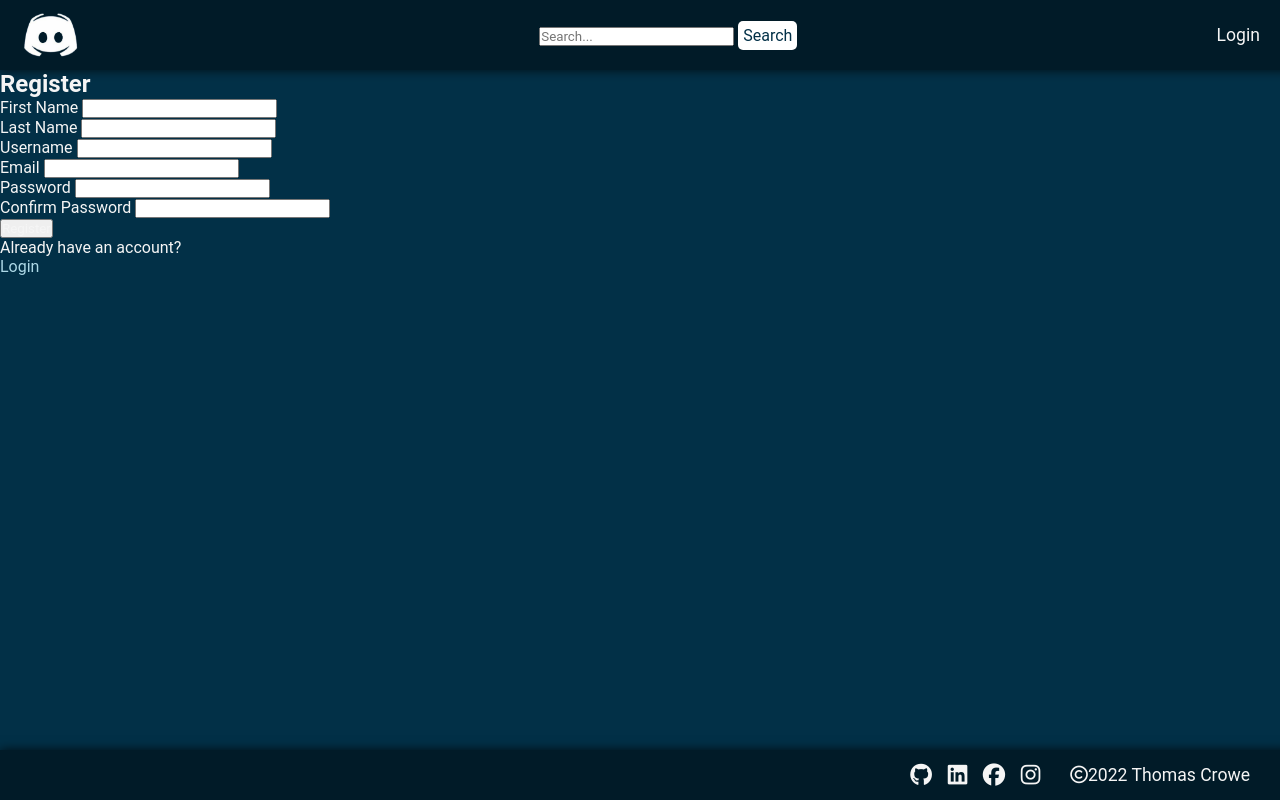
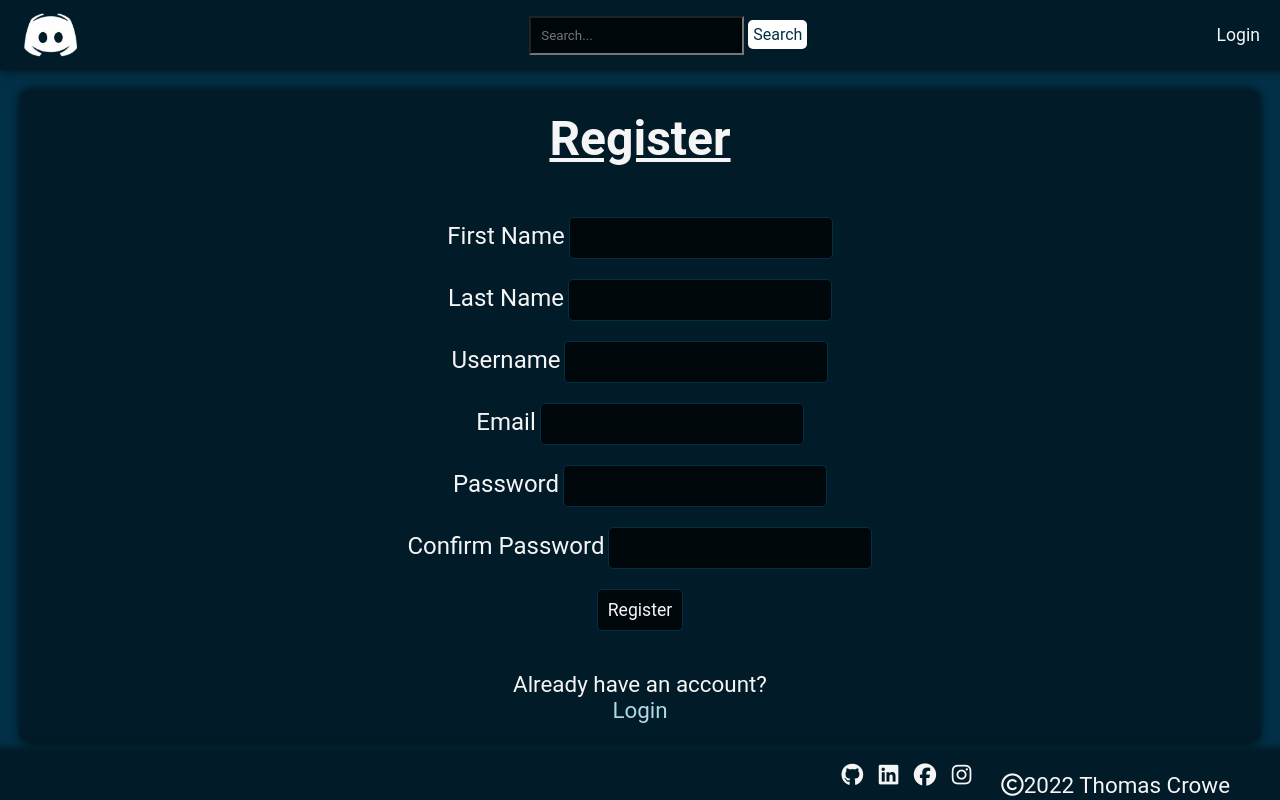
Before and after one commit to wtcrowe4/discord, a Django app: page /register/ in a window 1280 px wide. Run offline with Django 4.2, Linux system fonts and the light colour scheme; some libraries are stand-ins or nearby versions.

Commit message:
Styled login and register pages

```diff
--- a/app/templates/app/register_login.html
+++ b/app/templates/app/register_login.html
@@ -3,7 +3,7 @@
 {% block content %}
 
 {% if page == 'login' %}
-<div>
+<div id="login-container">
     <h2>Login</h2>
     <form method="POST">
         {% csrf_token %}
@@ -22,7 +22,7 @@
 </div>
 
 {% elif page == 'register' %}
-<div>
+<div id="register-container">
     <h2>Register</h2>
     <form method="POST">
         {% csrf_token %}
--- a/static/styles/css/main.css
+++ b/static/styles/css/main.css
@@ -14,6 +14,10 @@
   margin: 0px;
   padding: 0px 20px;
   box-shadow: 0px 0px 10px 0px rgba(0, 0, 0, 0.75);
+}
+.navbar-container form #search-bar {
+  background-color: rgba(0, 0, 0, 0.75);
+  padding: 10px;
 }
 .navbar-container button {
   padding: 5px;
@@ -112,6 +133,138 @@
 }
 .home-container .activity p {
   font-size: 1.1rem;
+}
+
+#login-container {
+  display: flex;
+  flex-direction: column;
+  align-items: center;
+  justify-content: center;
+  padding: 20px;
+  background-color: rgb(1, 27, 40);
+  border-radius: 10px;
+  margin: 20px;
+  box-shadow: 0px 0px 10px 0px rgba(0, 0, 0, 0.85);
+  transition: all 0.3s ease;
+}
+#login-container:hover {
+  box-shadow: 0px 0px 15px 0px rgba(0, 0, 0, 0.85);
+}
+#login-container h2 {
+  text-align: center;
+  font-size: 3rem;
+  text-decoration: underline;
+  padding-bottom: 50px;
+}
+#login-container form {
+  text-align: center;
+}
+#login-container form label {
+  font-size: 1.5rem;
+  padding-bottom: 10px;
+}
+#login-container form input {
+  padding: 10px;
+  border-radius: 5px;
+  border: 1px solid #023047;
+  background-color: rgba(0, 0, 0, 0.75);
+  color: whitesmoke;
+  font-size: 1.1rem;
+  margin-bottom: 20px;
+}
+#login-container form button {
+  text-align: center;
+  padding: 10px;
+  border-radius: 5px;
+  border: 1px solid #023047;
+  background-color: rgba(0, 0, 0, 0.75);
+  color: whitesmoke;
+  font-size: 1.1rem;
+  margin-bottom: 20px;
+  cursor: pointer;
+  transition: all 0.3s ease;
+}
+#login-container form button:hover {
+  background-color: #023047;
+}
+#login-container p {
+  font-size: 1.4rem;
+  padding-top: 20px;
+}
+#login-container a {
+  padding-top: 5px;
+  color: lightblue;
+  font-size: 1.4rem;
+  transition: all 0.3s ease;
+}
+#login-container a:hover {
+  color: white;
+}
+
+#register-container {
+  display: flex;
+  flex-direction: column;
+  align-items: center;
+  justify-content: center;
+  padding: 20px;
+  background-color: rgb(1, 27, 40);
+  border-radius: 10px;
+  margin: 20px;
+  box-shadow: 0px 0px 10px 0px rgba(0, 0, 0, 0.85);
+  transition: all 0.3s ease;
+}
+#register-container:hover {
+  box-shadow: 0px 0px 15px 0px rgba(0, 0, 0, 0.85);
+}
+#register-container h2 {
+  text-align: center;
+  font-size: 3rem;
+  text-decoration: underline;
+  padding-bottom: 50px;
+}
+#register-container form {
+  text-align: center;
+}
+#register-container form label {
+  font-size: 1.5rem;
+  padding-bottom: 10px;
+}
+#register-container form input {
+  padding: 10px;
+  border-radius: 5px;
+  border: 1px solid #023047;
+  background-color: rgba(0, 0, 0, 0.75);
+  color: whitesmoke;
+  font-size: 1.1rem;
+  margin-bottom: 20px;
+}
+#register-container form button {
+  text-align: center;
+  padding: 10px;
+  border-radius: 5px;
+  border: 1px solid #023047;
+  background-color: rgba(0, 0, 0, 0.75);
+  color: whitesmoke;
+  font-size: 1.1rem;
+  margin-bottom: 20px;
+  cursor: pointer;
+  transition: all 0.3s ease;
+}
+#register-container form button:hover {
+  background-color: #023047;
+}
+#register-container p {
+  font-size: 1.4rem;
+  padding-top: 20px;
+}
+#register-container a {
+  padding-top: 5px;
+  color: lightblue;
+  font-size: 1.4rem;
+  transition: all 0.3s ease;
+}
+#register-container a:hover {
+  color: white;
 }
 
 * {
--- a/static/styles/scss/home.scss
+++ b/static/styles/scss/_home.scss
@@ -23,16 +23,32 @@
     .topics {
         @include section_container;
         #topic-header {
-            font-size: 3rem;
+            font-size: 2rem;
             padding-bottom: 10px;
+            text-decoration: underline;
         }
         p {
             font-size: 1.1rem;
         }
-        #topic-activity {
-            font-size: 2rem;
-            padding-top: 10px;
+        #topic-activity-header {
+            font-size: 1.5rem;
+            padding-top: 20px;
             padding-bottom: 10px;
+            text-decoration: underline;
+        }
+
+        #topic-activity-container {
+            border-radius: 5px;
+            border: 2px 2px white
+
+        }
+
+        #topic-activity-info {
+            text-decoration: underline;
+        }
+
+        #topic-activity-message {
+            font-size: 1.1rem;
         }
     }
 
--- a/static/styles/scss/navbar.scss
+++ b/static/styles/scss/_navbar.scss
@@ -15,7 +15,12 @@
     padding: 0px 20px;
     box-shadow: 0px 0px 10px 0px rgba(0,0,0,0.75);
 
+    form #search-bar {
+        background-color: rgba(0,0,0,0.75);
 
+        padding: 10px;
+
+    }
 
     button{
         padding: 5px;
--- /dev/null
+++ b/static/styles/scss/_register.scss
@@ -0,0 +1,74 @@
+#register-container {
+    display: flex;
+    flex-direction: column;
+    align-items: center;
+    justify-content: center;
+    padding: 20px;
+    background-color: rgb(1, 27, 40);
+    border-radius: 10px;
+    margin: 20px;
+    box-shadow: 0px 0px 10px 0px rgba(0,0,0,0.85);
+    transition: all 0.3s ease;
+    &:hover {
+        box-shadow: 0px 0px 15px 0px rgba(0,0,0,0.85);
+    }
+
+    h2 {
+        text-align: center;
+        font-size: 3rem;
+        text-decoration: underline;
+        padding-bottom: 50px;
+    }
+
+    form {
+        text-align: center;
+
+
+        label {
+            font-size: 1.5rem;
+            padding-bottom: 10px;
+        }
+
+        input {
+            padding: 10px;
+            border-radius: 5px;
+            border: 1px solid #023047ff;
+            background-color: rgba(0,0,0,0.75);
+            color: whitesmoke;
+            font-size: 1.1rem;
+            margin-bottom: 20px;
+        }
+
+        button {
+            text-align: center;
+            padding: 10px;
+            border-radius: 5px;
+            border: 1px solid #023047ff;
+            background-color: rgba(0,0,0,0.75);
+            color: whitesmoke;
+            font-size: 1.1rem;
+            margin-bottom: 20px;
+            cursor: pointer;
+            transition: all 0.3s ease;
+            &:hover {
+                background-color: #023047ff;
+            }
+        }
+    }
+
+    p {
+        font-size: 1.4rem;
+        padding-top: 20px;
+    }
+
+    a {
+        padding-top: 5px;
+        color: lightblue;
+        font-size: 1.4rem;
+        transition: all 0.3s ease;
+        &:hover {
+            color: white;
+        }
+    }
+
+}
--- a/static/styles/scss/main.scss
+++ b/static/styles/scss/main.scss
@@ -1,5 +1,7 @@
 @import 'navbar.scss';
 @import 'home.scss';
+@import 'login.scss';
+@import 'register.scss';
 
 * {
     margin: 0;
--- a/templates/main.html
+++ b/templates/main.html
@@ -6,7 +6,7 @@
     <meta http-equiv="X-UA-Compatible" content="IE=edge">
     <meta name="viewport" content="width=device-width, initial-scale=1.0">
     <title>Discord Clone</title>
-    <link rel="stylesheet" type="text/css" media="screen" href="{% static 'styles/css/main.css' %}" />
+    <link rel="stylesheet" type="text/css" media="screen" href="{% static 'styles/css/main.css' now 'U' %}" />
     <script src="https://kit.fontawesome.com/d1c0a86946.js" crossorigin="anonymous"></script>
 </head>
 <body>
--- a/templates/navbar.html
+++ b/templates/navbar.html
@@ -6,7 +6,7 @@
         <img id="nav-logo" src="{% static 'images/white-logo.png' %}" alt="Logo" />
     </a>
     <form method="GET" action="{% url 'home' %}" class="search-form">
-        <input type="text" name="q" placeholder="Search..." />
+        <input id="search-bar" type="text" name="q" placeholder="Search..." />
         <button type="submit">Search</button>
     </form>
 
```
Also changed, not shown: other parts of static/styles/css/main.css (+24 -7 lines), app/templates/app/topic_comp.html (+10 -7 lines), static/styles/css/home.css (deleted, +0 -79 lines), static/styles/css/navbar.css (deleted, +0 -40 lines), static/styles/css/style.css (deleted, +0 -53 lines), static/styles/scss/_login.scss (added, +73 -0 lines), db.sqlite3, 3 other files.
